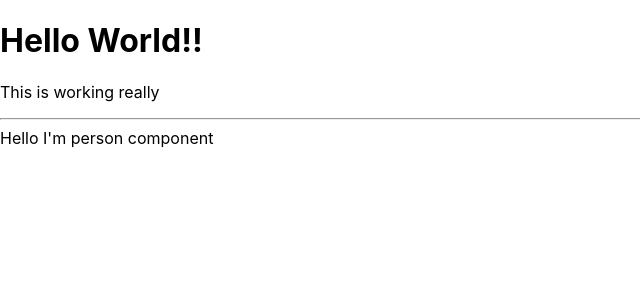
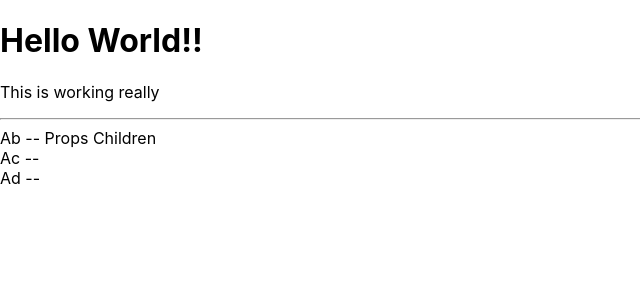
Before and after one commit to anil-bomma/react-burger-app, a React (Create React App) app: page / in a window 1280 px wide. Shown: the top 300 px of the page, without its empty margins (0-640 px from the left). Built offline with nearby package versions, Linux system fonts and the light colour scheme.

Commit message:
accessing props from functional components

```diff
--- a/src/App.js
+++ b/src/App.js
@@ -6,7 +6,10 @@ function App() {
       <h1>Hello World!!</h1>
       <p>This is working really</p>
       <hr />
-      <Person />
+      <Person name="Ab">Props Children</Person>
+      <Person name="Ac"/>
+      <Person name="Ad"/>
+
     </div>
   );
 }
--- a/src/Person/Person.js
+++ b/src/Person/Person.js
@@ -1,8 +1,8 @@
 import React from "react";
 
-const person = () => {
+const person = (props) => {
     return (
-        <div>Hello I'm person component</div>
+    <div>{props.name} -- {props.children}</div>
     )
 }
 
```
Also changed, not shown: 1 other file (tests, documents, lock files or other folders).
